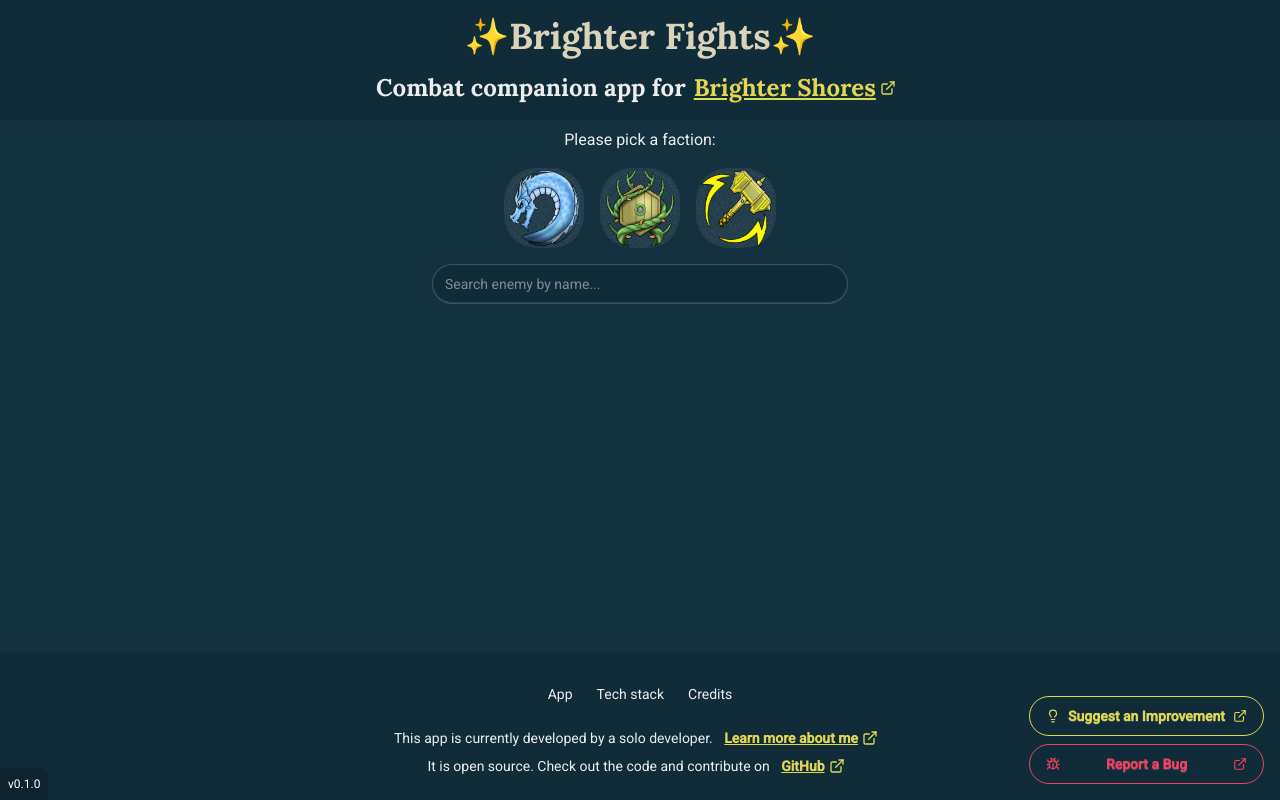
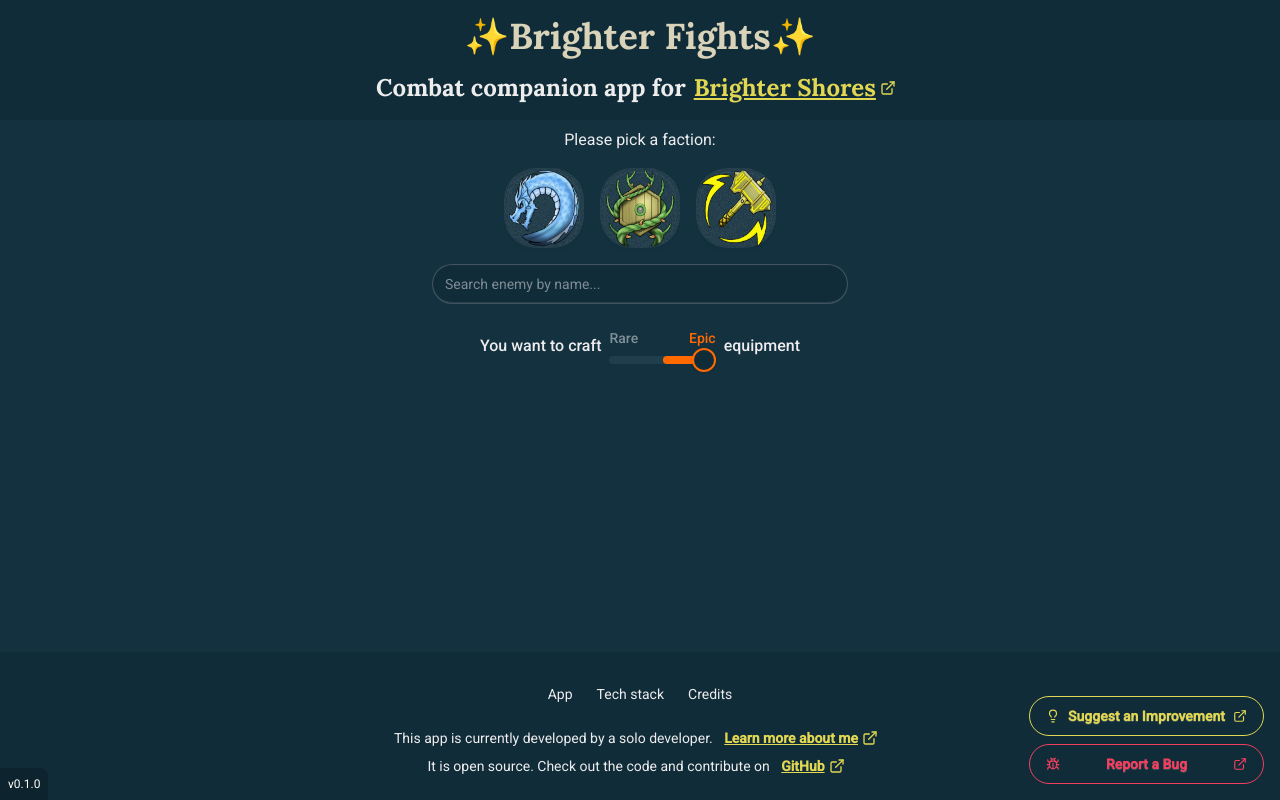
Before and after one commit to NadCAtarun/brighter-fights, a Next.js app: page / in a window 1280 px wide. Built offline with nearby package versions, Linux system fonts and the light colour scheme.

Commit message:
Add rarity selector to Home page
Introduce a new `RaritySelector` component to allow users to toggle between "Rare" and "Epic" crafting options. Persist the selected rarity in localStorage and initialize it on page load for a consistent user experience.

```diff
--- a/src/app/page.tsx
+++ b/src/app/page.tsx
@@ -4,11 +4,12 @@
 import {useCallback, useEffect, useState} from "react";
 import EnemySelector from "@/components/enemy-selector";
 import {Enemy, enemyByName} from "@/model/enemy";
-
+import RaritySelector from "@/components/rarity-selector";
 
 export default function Home() {
     const [faction, setFaction] = useState('');
     const [enemy, setEnemy] = useState<Enemy | null>(null);
+    const [rarity, setRarity] = useState<'Rare' | 'Epic'>('Epic');
 
     useEffect(() => {
         const faction = localStorage.getItem('faction') || '';
@@ -16,6 +17,9 @@
 
         const enemy = localStorage.getItem('enemy') || '';
         setEnemy(enemyByName(enemy));
+
+        const rarity = localStorage.getItem('rarity') || 'Epic';
+        setRarity(rarity === 'Rare' ? 'Rare' : 'Epic');
     }, [faction, enemy]);
 
     const handleFactionChange = useCallback(
@@ -30,10 +34,17 @@
             setEnemy(enemy);
         }, []);
 
+    const handleRarityChange = useCallback(
+        (rarity: 'Rare' | 'Epic') => {
+            localStorage.setItem('rarity', rarity);
+            setRarity(rarity);
+        }, []);
+
     return (
         <>
             <FactionSelector value={faction} onSelect={handleFactionChange}/>
             <EnemySelector value={enemy} onSelect={handleEnemyChange}/>
+            <RaritySelector value={rarity} onSelect={handleRarityChange}/>
         </>
     );
 }
--- /dev/null
+++ b/src/components/rarity-selector.tsx
@@ -0,0 +1,41 @@
+import {useCallback} from 'react';
+
+const RaritySelector = ({value, onSelect}: {
+    value: 'Rare' | 'Epic',
+    onSelect: (strategy: 'Rare' | 'Epic') => void
+}) => {
+    const handleToogle = useCallback(() => {
+        onSelect(value === 'Rare' ? 'Epic' : 'Rare');
+    }, [value, onSelect]);
+
+    return (
+        <div className="w-full max-w-xs mx-auto flex items-center gap-2">
+            <span className="text-base font-medium text-base-content">You want to craft</span>
+
+            <div className="flex-1 cursor-pointer" onClick={handleToogle}>
+                <div className="flex justify-between text-sm font-medium text-base-content mb-2">
+                    <span className={value === 'Rare' ? 'text-purple-500' : 'text-base-content/50'}>Rare</span>
+                    <span className={value === 'Epic' ? 'text-orange-500' : 'text-base-content/50'}>Epic</span>
+                </div>
+                <div className="relative bg-base-300 rounded-full h-2">
+                    <div
+                        className={`absolute h-2 rounded-full transition-all duration-300 pointer-events-none ${
+                            value === 'Rare' ? 'bg-purple-500 w-1/2 left-0' : 'bg-orange-500 w-1/2 left-1/2'
+                        }`}
+                    />
+                    <div
+                        className={`absolute top-1/2 transform -translate-y-1/2 w-6 h-6 rounded-full bg-base-100 shadow border-2 transition-all duration-300 pointer-events-none ${
+                            value === 'Rare'
+                                ? 'border-purple-500 left-0'
+                                : 'border-orange-500 left-full -translate-x-full'
+                        }`}
+                    />
+                </div>
+            </div>
+
+            <span className="text-base font-medium text-base-content">equipment</span>
+        </div>
+    );
+}
+
+export default RaritySelector;
```
